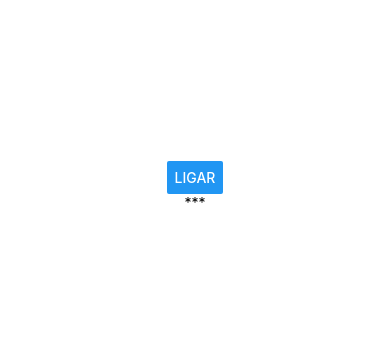
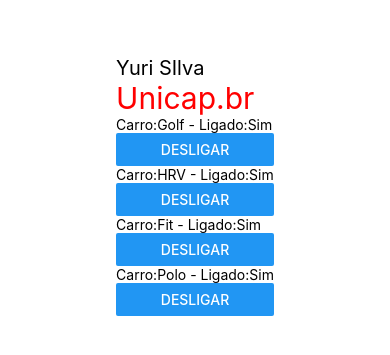
Before and after one commit to yuridevnba/Estudos-REACT-NATIVE, a React Native app in the folder app01/: screen / in a window 390 px wide. Shown: the part 251-606 px from the top of the page. Built offline with nearby package versions, Linux system fonts and the light colour scheme.

Commit message:
State em React Native - Componente de Classe - #P2 - Curso de React Native - Aula 17

```diff
--- a/app01/App.js
+++ b/app01/App.js
@@ -1,26 +1,22 @@
 
 
-import React,{useState} from 'react';
-import {Text, View,StyleSheet,Button} from 'react-native';
+import React from 'react';
+import {Text, View,StyleSheet} from 'react-native';
 import Estilo from './componentes/Estilos'
-
+import CarroC from  './componentes/CarroC'
+import CarroF from  './componentes/CarrosF'
 
 
 
 
 export default function App1(){
 
-const[ligado,setLigado]=useState(false)
+
 
 return(
   <View style={Estilo.conteiner}>
 
-    <Button
-    title={ligado?"Desligar":"Ligar"}
-    onPress={()=>setLigado(!ligado)}// se ele for false vai passar para true e vice-versa.
-    />
 
-  {ligado?
 
 
   <View>
@@ -28,10 +24,15 @@
 
    <Text style={Estilo.textoTitulo}>Unicap.br</Text>
 
+   <CarroC nome="Golf"/>
+   <CarroC nome="HRV"/>
+
+   <CarroF nome="Fit"/>
+   <CarroF nome="Polo"/>
+
    </View>
- :
- <Text>***</Text>
-}
+
+
 </View>
 
  );
--- /dev/null
+++ b/app01/componentes/CarroC.js
@@ -0,0 +1,41 @@
+import React,{Component} from 'react';
+import { View,Text,Button } from 'react-native';
+
+
+export default class Carro extends Component{
+
+    state={
+        ligado:true,
+        //lataria:100
+        //nome:'Golf'
+
+
+    }
+    render(props){
+        return(
+
+           <View>
+
+            <Text>Carro:{this.props.nome} - Ligado:{this.state.ligado ? "Sim":"Não"}</Text>
+           <Button
+
+           title={this.state.ligado?'Desligar':'ligar'}
+           onPress={
+                ()=>{this.setState({ligado:!this.state.ligado})}
+
+
+           }
+
+           />
+
+
+
+
+          </View>
+
+
+
+
+        )
+    }
+}
--- /dev/null
+++ b/app01/componentes/CarrosF.js
@@ -0,0 +1,35 @@
+import React,{useState} from 'react';
+import { View,Text,Button } from 'react-native';
+
+// Componente Funcional, não é componente Classe.
+
+export default function(props){
+
+
+    const[ligado,setLigado]=useState(true)
+    return(
+
+
+        <View>
+
+        <Text>Carro:{props.nome} - Ligado:{ligado ? "Sim":"Não"}</Text>
+       <Button
+
+       title={ligado?'Desligar':'ligar'}
+       onPress={
+            ()=>{setLigado(!ligado)}
+
+       }
+
+
+
+
+
+
+      />
+
+
+      </View>
+
+    )
+}
```
